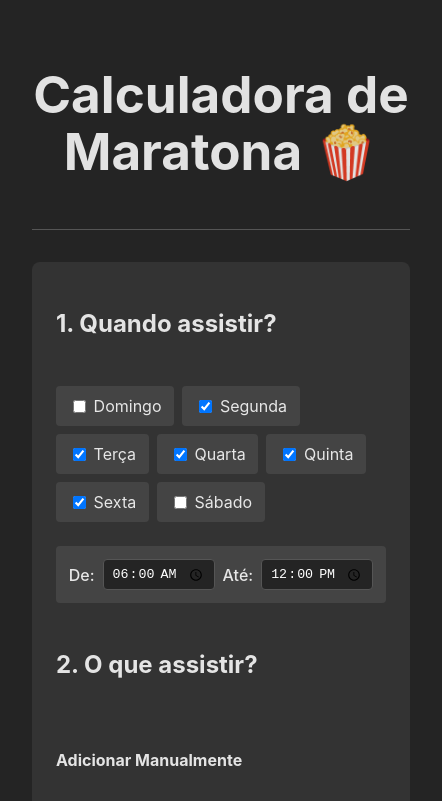
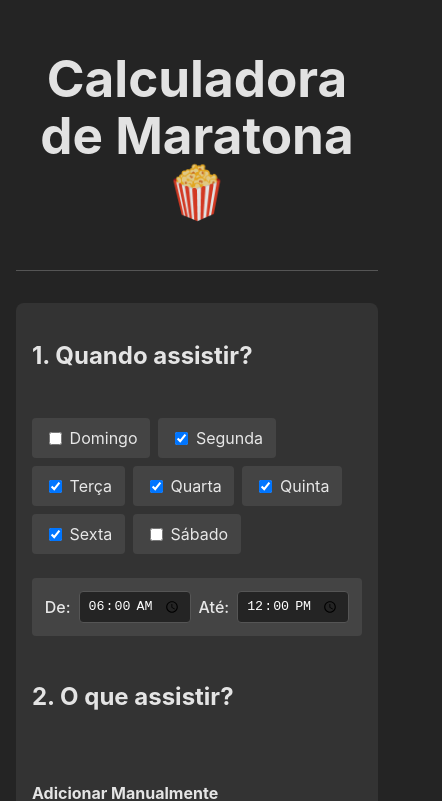
Before and after one commit to PedroHenrique957/marathon-calculator-ph, a React (Vite) app: page / in a window 390 px wide. Shown: the top 801 px of the page, 442 px wide, since content can reach past the window. Built offline with nearby package versions, Linux system fonts and the light colour scheme.

Commit message:
v1.1.0 - Adicionar botão export CSV

```diff
--- a/src/App.css
+++ b/src/App.css
@@ -118,15 +118,16 @@ body {
 }
 
 /* Elementos de Formulário */
-input[type='text'],
-input[type='number'] {
+input[type="text"],
+input[type="number"] {
   padding: 0.6rem;
   border-radius: 4px;
   border: 1px solid #555;
   background-color: #242424;
   color: white;
 }
-button, input[type='file'] {
+button,
+input[type="file"] {
   cursor: pointer;
 }
 
@@ -137,8 +138,7 @@ button, input[type='file'] {
   }
 }
 
-/* /src/App.css (Adicionar ao final) */
-
+/* Seletor de Horário */
 .time-range-selector {
   display: flex;
   align-items: center;
@@ -160,6 +160,7 @@ button, input[type='file'] {
   padding: 0.3rem 0.5rem;
 }
 
+/* Rodapé */
 .app-footer {
   border-top: 1px solid #555;
   padding-top: 1.5rem;
@@ -173,15 +174,12 @@ button, input[type='file'] {
   margin: 0.25rem 0;
 }
 
-/* Remove o CSS do botão de Logout que não existe mais */
+/* Limpeza do CSS de Login (que foi removido) */
 header {
   position: static; /* Volta ao normal */
 }
-.logout-button {
-  /* Pode apagar este bloco */
-}
 
-/* Adiciona estilos para o cabeçalho da tabela de saída */
+/* Cabeçalho da Tabela de Saída */
 .output-header {
   display: flex;
   justify-content: space-between;
@@ -220,3 +218,17 @@ header {
 .export-button-disabled:hover {
   background-color: #555;
 }
+
+/* Polimento final para celulares pequenos (menos de 480px) */
+@media (max-width: 480px) {
+  #root {
+    /* Reduz o padding geral de 2rem para 1rem */
+    padding: 1rem;
+  }
+
+  .inputs-section,
+  .output-section {
+    /* Reduz o padding interno dos blocos */
+    padding: 1rem;
+  }
+}
```
